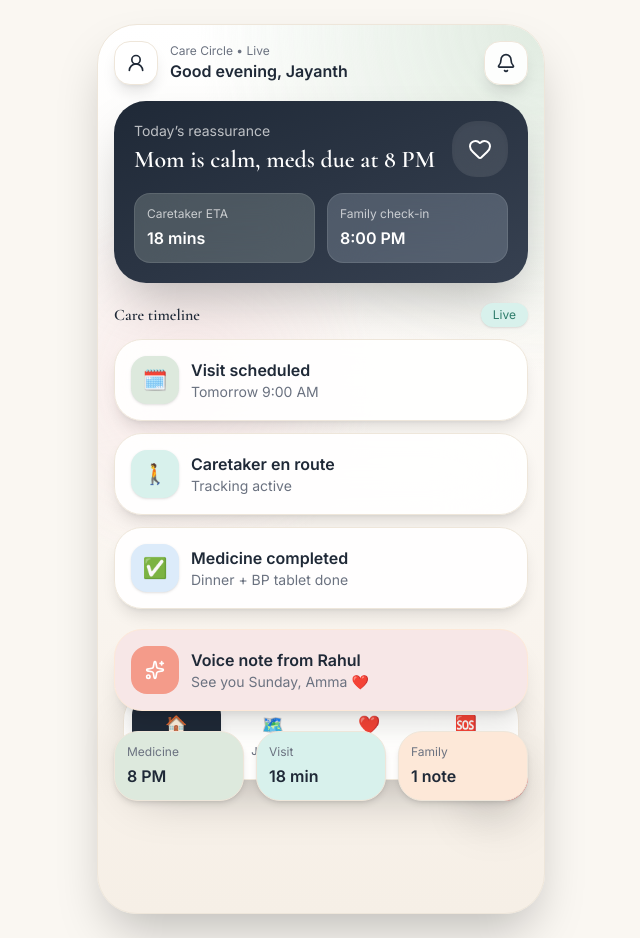
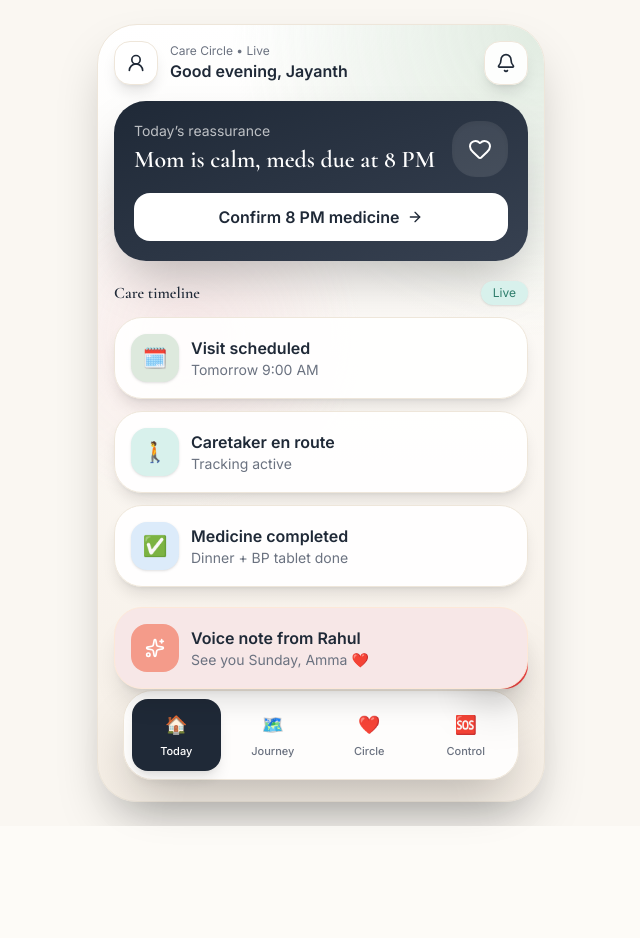
Before and after one commit to Jayashri87/lderly-demo, a React (Vite) app: page / in a window 1280 px wide. Shown: the whole page, without its empty margins (319-959 px from the left). After the commit the page ends 826 px from the top, so only its background shows below. Built offline with nearby package versions, Linux system fonts and the light colour scheme.

Commit message:
UI sprint: interactive tabs, journey rail, hero CTA

```diff
--- a/src/App.tsx
+++ b/src/App.tsx
@@ -1,5 +1,12 @@
 import React, { useMemo, useState } from "react";
-import { Bell, Heart, ShieldAlert, Sparkles, UserRound } from "lucide-react";
+import {
+  Bell,
+  Heart,
+  ShieldAlert,
+  Sparkles,
+  UserRound,
+  ArrowRight,
+} from "lucide-react";
 
 export default function App() {
   const [activeTab, setActiveTab] = useState("today");
@@ -14,54 +21,65 @@ export default function App() {
     []
   );
 
+  const renderContent = () => {
+    if (activeTab === "journey") {
+      const steps = [
+        ["Visit scheduled", "Tomorrow 9:00 AM"],
+        ["Caretaker en route", "Tracking active"],
+        ["Medicine completed", "Dinner + BP tablet done"],
+      ];
       return (
-    <div className="min-h-screen bg-[#FAF7F2] flex justify-center p-4 md:p-6">
-      <div className="relative w-full max-w-md overflow-hidden rounded-[40px] bg-gradient-to-b from-[#FFFFFF] to-[#F6EFE6] shadow-2xl border border-[#EEE6DA] p-4 pb-28">
-        <div className="absolute inset-0 bg-[radial-gradient(circle_at_top_right,#DDE9DD_0,transparent_35%),radial-gradient(circle_at_20%_40%,#F7E7E7_0,transparent_30%)] opacity-90" />
+        <section className="mt-5">
+          <h2 className="font-semibold text-[#1F2937] mb-4">Live care journey</h2>
+          <div className="space-y-4">
+            {steps.map(([title, sub], idx) => (
+              <div key={title} className="flex gap-3">
+                <div className="flex flex-col items-center">
+                  <div className={`h-4 w-4 rounded-full ${idx === 1 ? 'bg-[#2E7D6B]' : 'bg-[#D8F1EC]'} border-2 border-white shadow`} />
+                  {idx < steps.length - 1 && <div className="w-0.5 h-16 bg-[#D8F1EC] mt-1" />}
+                </div>
+                <div className="flex-1 rounded-[24px] bg-white border border-[#EEE6DA] shadow-md p-4">
+                  <p className="font-semibold text-[#1F2937]">{title}</p>
+                  <p className="text-sm text-[#6B7280]">{sub}</p>
+                </div>
+              </div>
+            ))}
+          </div>
+        </section>
+      );
+    }
 
-        <div className="relative z-10">
-          <header className="flex items-center justify-between mb-4">
+    if (activeTab === "circle") {
+      return (
+        <section className="mt-5 rounded-[28px] bg-[#F7E7E7] border border-[#FDE8D8] shadow-xl p-4">
           <div className="flex items-center gap-3">
-              <div className="h-11 w-11 rounded-2xl bg-white shadow-lg flex items-center justify-center border border-[#EEE6DA]">
-                <UserRound className="w-5 h-5 text-[#1F2937]" />
+            <div className="h-12 w-12 rounded-2xl bg-[#F49B8A] text-white flex items-center justify-center">
+              <Sparkles className="w-5 h-5" />
             </div>
             <div>
-                <p className="text-xs text-[#6B7280]">Care Circle • Live</p>
-                <p className="font-semibold text-[#1F2937]">
-                  Good evening, Jayanth
-                </p>
-              </div>
-            </div>
-            <button className="h-11 w-11 rounded-2xl bg-white/90 backdrop-blur-xl shadow-lg flex items-center justify-center border border-[#EEE6DA]">
-              <Bell className="w-5 h-5 text-[#1F2937]" />
-            </button>
-          </header>
-
-          <section className="rounded-[32px] p-5 bg-gradient-to-br from-[#1F2937] to-[#374151] text-white shadow-2xl">
-            <div className="flex items-start justify-between gap-3">
-              <div>
-                <p className="text-sm text-white/70">Today’s reassurance</p>
-                <h1 className="text-2xl font-semibold leading-tight mt-1">
-                  Mom is calm, meds due at 8 PM
-                </h1>
-              </div>
-              <div className="h-14 w-14 rounded-3xl bg-white/10 backdrop-blur-xl flex items-center justify-center shadow-inner">
-                <Heart className="w-6 h-6" />
-              </div>
-            </div>
-
-            <div className="mt-4 grid grid-cols-2 gap-3">
-              <div className="rounded-2xl bg-[#DDE9DD]/20 p-3 backdrop-blur-xl border border-white/10">
-                <p className="text-xs text-white/70">Caretaker ETA</p>
-                <p className="font-semibold mt-1">18 mins</p>
-              </div>
-              <div className="rounded-2xl bg-[#DCEBFA]/20 p-3 backdrop-blur-xl border border-white/10">
-                <p className="text-xs text-white/70">Family check-in</p>
-                <p className="font-semibold mt-1">8:00 PM</p>
+              <p className="font-semibold text-[#1F2937]">Voice note from Rahul</p>
+              <p className="text-sm text-[#6B7280]">See you Sunday, Amma ❤️</p>
             </div>
           </div>
         </section>
+      );
+    }
 
+    if (activeTab === "control") {
+      return (
+        <section className="mt-5 grid grid-cols-2 gap-3">
+          {['Doctor', 'Medicine', 'Meal', 'Mood'].map((item) => (
+            <button key={item} className="rounded-[24px] bg-white border border-[#EEE6DA] shadow-md p-4 text-left">
+              <p className="font-semibold text-[#1F2937]">{item}</p>
+              <p className="text-sm text-[#6B7280]">Immediate support</p>
+            </button>
+          ))}
+        </section>
+      );
+    }
+
+    return (
+      <>
         <section className="mt-5">
           <div className="flex items-center justify-between mb-3">
             <h2 className="font-semibold text-[#1F2937]">Care timeline</h2>
@@ -74,22 +92,11 @@ export default function App() {
             {[
               ["Visit scheduled", "Tomorrow 9:00 AM", "🗓️", "#DDE9DD"],
               ["Caretaker en route", "Tracking active", "🚶", "#D8F1EC"],
-                [
-                  "Medicine completed",
-                  "Dinner + BP tablet done",
-                  "✅",
-                  "#DCEBFA",
-                ],
+              ["Medicine completed", "Dinner + BP tablet done", "✅", "#DCEBFA"],
             ].map(([title, sub, emoji, bg]) => (
-                <div
-                  key={title}
-                  className="rounded-[28px] bg-white/90 backdrop-blur-2xl border border-[#EEE6DA] shadow-lg p-4 hover:-translate-y-0.5 transition-all"
-                >
+              <div key={title} className="rounded-[28px] bg-white/90 border border-[#EEE6DA] shadow-lg p-4">
                 <div className="flex items-center gap-3">
-                    <div
-                      className="h-12 w-12 rounded-2xl flex items-center justify-center text-xl shadow-sm"
-                      style={{ backgroundColor: bg as string }}
-                    >
+                  <div className="h-12 w-12 rounded-2xl flex items-center justify-center text-xl shadow-sm" style={{ backgroundColor: bg as string }}>
                     {emoji}
                   </div>
                   <div>
@@ -108,32 +115,52 @@ export default function App() {
               <Sparkles className="w-5 h-5" />
             </div>
             <div>
-                <p className="font-semibold text-[#1F2937]">
-                  Voice note from Rahul
-                </p>
-                <p className="text-sm text-[#6B7280]">
-                  See you Sunday, Amma ❤️
-                </p>
+              <p className="font-semibold text-[#1F2937]">Voice note from Rahul</p>
+              <p className="text-sm text-[#6B7280]">See you Sunday, Amma ❤️</p>
             </div>
           </div>
         </section>
+      </>
+    );
+  };
 
-          <section className="mt-5 grid grid-cols-3 gap-3">
-            {[
-              ["Medicine", "8 PM", "#DDE9DD"],
-              ["Visit", "18 min", "#D8F1EC"],
-              ["Family", "1 note", "#FDE8D8"],
-            ].map(([label, value, bg]) => (
-              <button
-                key={label}
-                className="rounded-[24px] p-3 text-left shadow-md border border-[#EEE6DA]"
-                style={{ backgroundColor: bg as string }}
-              >
-                <p className="text-xs text-[#6B7280]">{label}</p>
-                <p className="font-semibold text-[#1F2937] mt-1">{value}</p>
+  return (
+    <div className="min-h-screen bg-[#FAF7F2] flex justify-center p-4 md:p-6">
+      <div className="relative w-full max-w-md overflow-hidden rounded-[40px] bg-gradient-to-b from-[#FFFFFF] to-[#F6EFE6] shadow-2xl border border-[#EEE6DA] p-4 pb-28">
+        <div className="absolute inset-0 bg-[radial-gradient(circle_at_top_right,#DDE9DD_0,transparent_35%),radial-gradient(circle_at_20%_40%,#F7E7E7_0,transparent_30%)] opacity-90" />
+
+        <div className="relative z-10">
+          <header className="flex items-center justify-between mb-4">
+            <div className="flex items-center gap-3">
+              <div className="h-11 w-11 rounded-2xl bg-white shadow-lg flex items-center justify-center border border-[#EEE6DA]">
+                <UserRound className="w-5 h-5 text-[#1F2937]" />
+              </div>
+              <div>
+                <p className="text-xs text-[#6B7280]">Care Circle • Live</p>
+                <p className="font-semibold text-[#1F2937]">Good evening, Jayanth</p>
+              </div>
+            </div>
+            <button className="h-11 w-11 rounded-2xl bg-white/90 shadow-lg flex items-center justify-center border border-[#EEE6DA]">
+              <Bell className="w-5 h-5 text-[#1F2937]" />
             </button>
-            ))}
+          </header>
+
+          <section className="rounded-[32px] p-5 bg-gradient-to-br from-[#1F2937] to-[#374151] text-white shadow-2xl">
+            <div className="flex items-start justify-between gap-3">
+              <div>
+                <p className="text-sm text-white/70">Today’s reassurance</p>
+                <h1 className="text-2xl font-semibold leading-tight mt-1">Mom is calm, meds due at 8 PM</h1>
+              </div>
+              <div className="h-14 w-14 rounded-3xl bg-white/10 flex items-center justify-center shadow-inner">
+                <Heart className="w-6 h-6" />
+              </div>
+            </div>
+            <button className="mt-4 w-full rounded-2xl bg-white text-[#1F2937] py-3 flex items-center justify-center gap-2 font-semibold">
+              Confirm 8 PM medicine <ArrowRight className="w-4 h-4" />
+            </button>
           </section>
+
+          {renderContent()}
         </div>
 
         <div className="fixed bottom-5 left-1/2 -translate-x-1/2 w-[min(92vw,420px)] px-3">
@@ -143,9 +170,7 @@ export default function App() {
                 key={tab.key}
                 onClick={() => setActiveTab(tab.key)}
                 className={`rounded-2xl py-3 flex flex-col items-center gap-1 transition-all ${
-                  activeTab === tab.key
-                    ? "bg-[#1F2937] text-white shadow-lg"
-                    : "text-[#6B7280] hover:bg-[#F6EFE6]"
+                  activeTab === tab.key ? 'bg-[#1F2937] text-white shadow-lg' : 'text-[#6B7280] hover:bg-[#F6EFE6]'
                 }`}
               >
                 <span className="text-lg">{tab.icon}</span>
```
Lines whose indentation alone changed are shown as unchanged.
